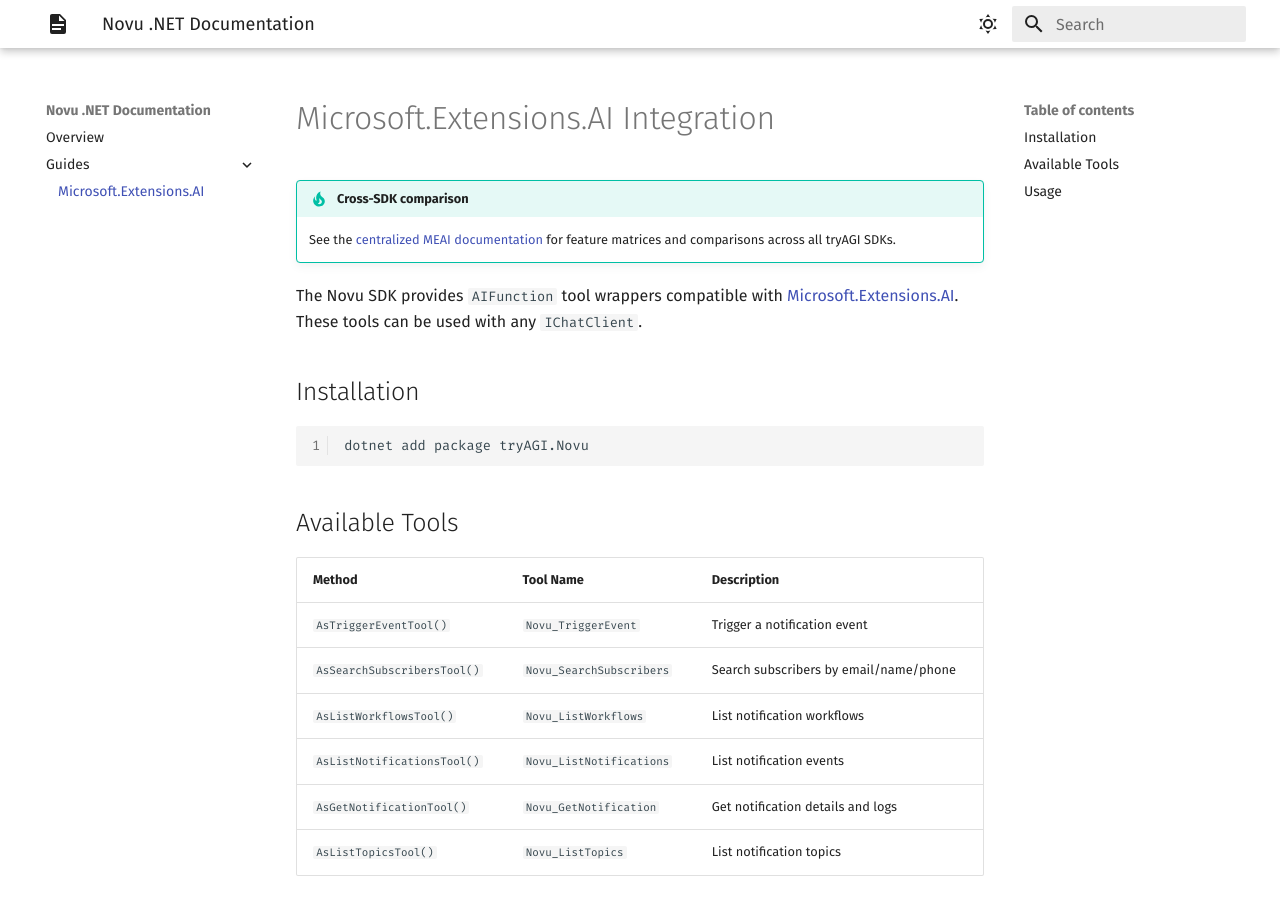
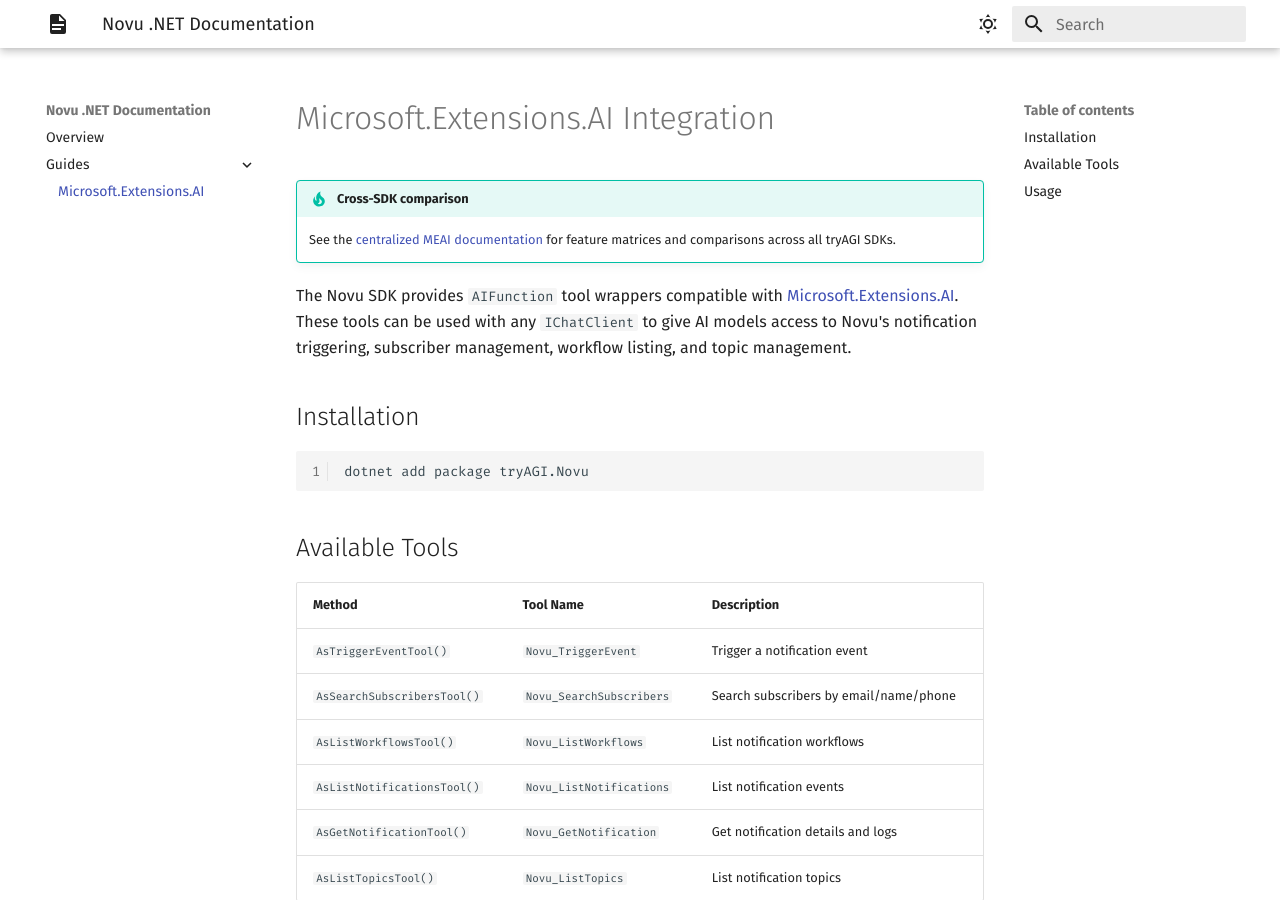
Before and after one commit to tryAGI/Novu, an MkDocs documentation site: the page built from docs/guides/meai.md, in a window 1280 px wide and 900 px high. Built offline with MkDocs 1.6.1 and Material for MkDocs 9.7.7, drawn with Linux system fonts in a browser that asks for light colours; the version menu is left out.

Commit message:
Standardize MEAI guide intro text
Co-Authored-By: Claude Opus 4.6 <noreply@anthropic.com>

```diff
--- a/docs/guides/meai.md
+++ b/docs/guides/meai.md
@@ -3,7 +3,7 @@
 !!! tip "Cross-SDK comparison"
     See the [centralized MEAI documentation](https://tryagi.github.io/docs/meai/) for feature matrices and comparisons across all tryAGI SDKs.
 
-The Novu SDK provides `AIFunction` tool wrappers compatible with [Microsoft.Extensions.AI](https://learn.microsoft.com/en-us/dotnet/ai/microsoft-extensions-ai). These tools can be used with any `IChatClient`.
+The Novu SDK provides `AIFunction` tool wrappers compatible with [Microsoft.Extensions.AI](https://learn.microsoft.com/en-us/dotnet/ai/microsoft-extensions-ai). These tools can be used with any `IChatClient` to give AI models access to Novu's notification triggering, subscriber management, workflow listing, and topic management.
 
 ## Installation
 
```
